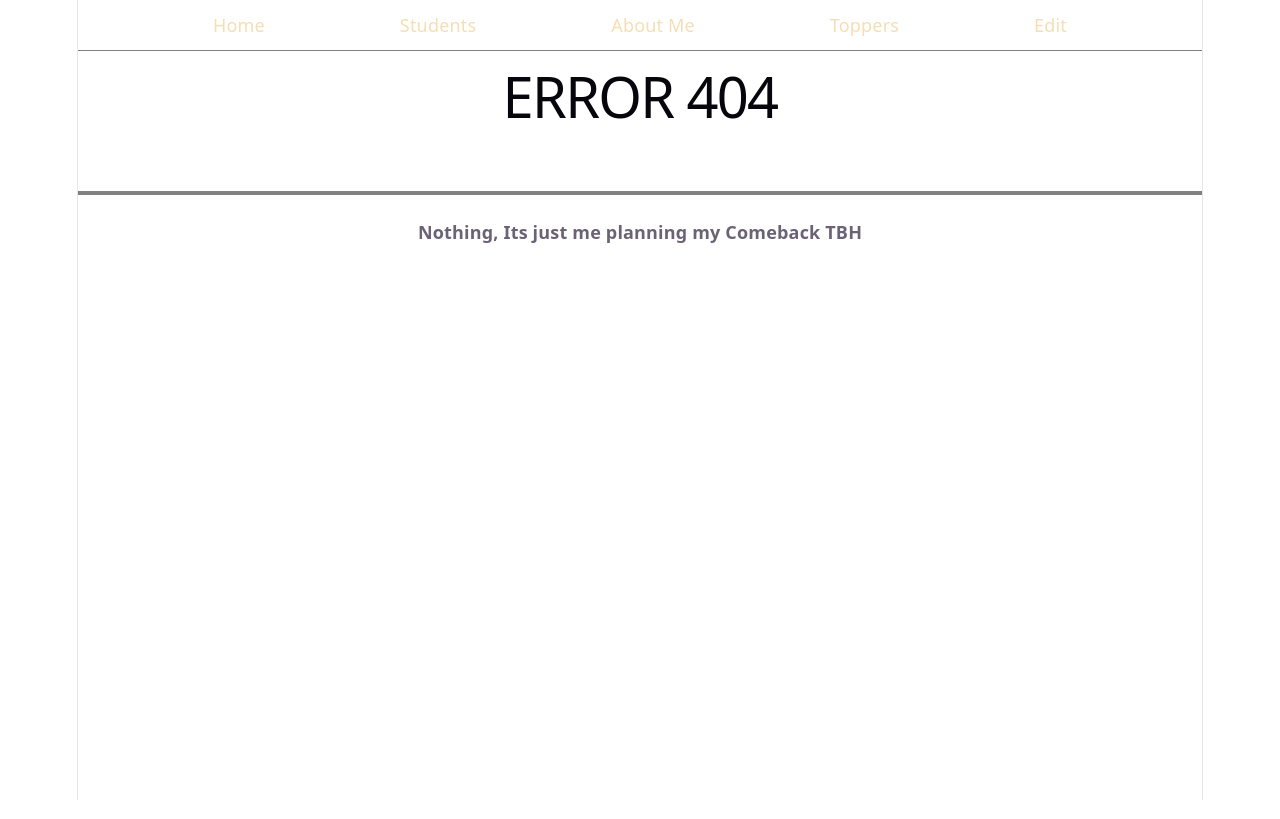
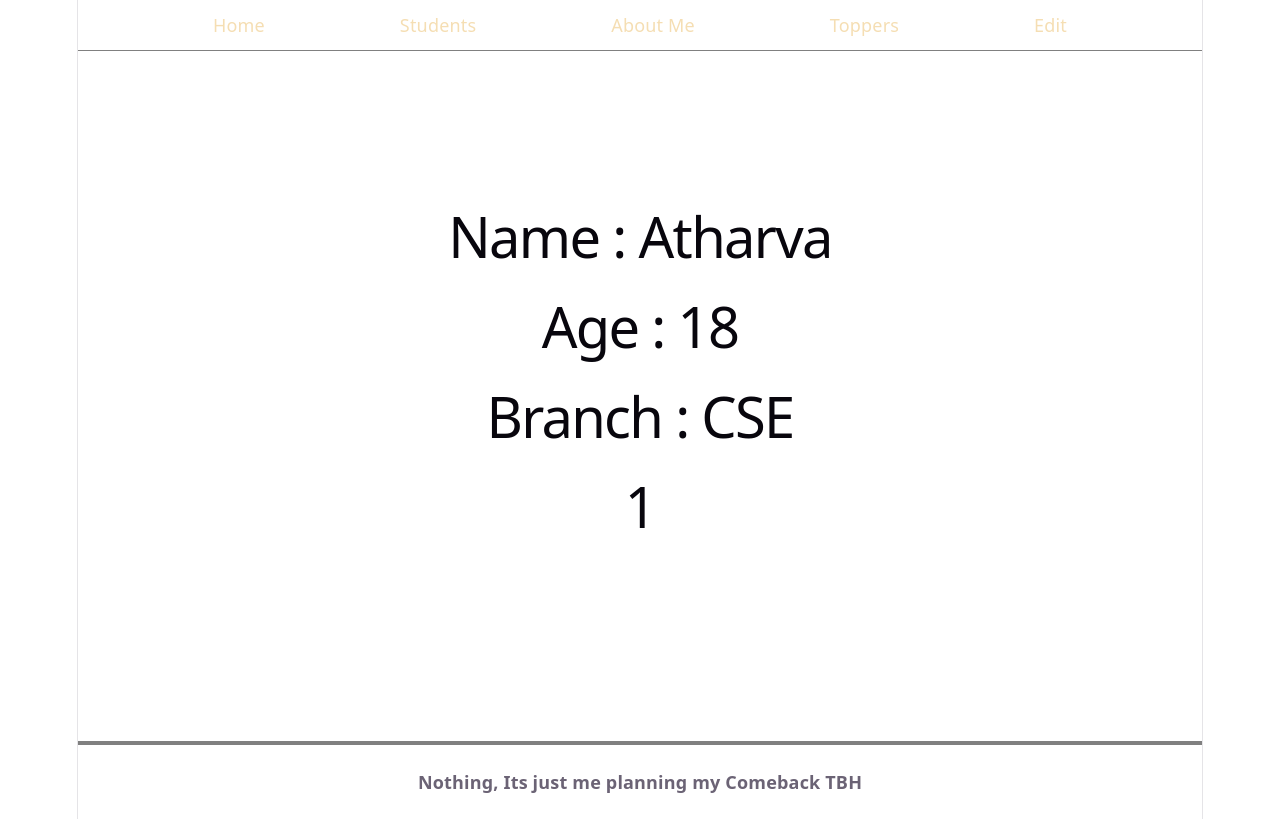
Before and after one commit to Atharva7153/Student-Management, a React app in the folder frontend/: page /student/id/1 in a window 1280 px wide. Before the commit this address had no page. Built offline with nearby package versions, Linux system fonts and the light colour scheme; the HTML template or start-up script is replaced by a standard one.

Commit message:
Dynamic Routing basics

```diff
--- a/frontend/src/App.jsx
+++ b/frontend/src/App.jsx
@@ -5,6 +5,7 @@ import About from "./pages/About"
 import Students from "./pages/Students"
 import Toppers from "./pages/Toppers"
 import Edit from "./pages/Edit"
+import Details from "./pages/Details"
 
 import Error from "./pages/Error"
 import Nav from "./components/Nav"
@@ -24,6 +25,7 @@ function App() {
       <Route path="/students" element={<Students />}/>
       <Route path="/toppers" element={<Toppers />}/>
       <Route path="/edit" element={<Edit />}/>
+      <Route path="/student/id/:id" element={<Details />} />
 
 
 
--- a/frontend/src/pages/Details.jsx
+++ b/frontend/src/pages/Details.jsx
@@ -1,8 +1,19 @@
 import React from 'react'
+import "./styles/Students.css"
+import { useParams } from 'react-router-dom'
 
 const Details = () => {
+  const {id} = useParams()
   return (
-    <div>Details</div>
+
+    <>
+    <div className="main">
+      <h1>Name : Atharva</h1>
+      <h1>Age : 18</h1>
+      <h1>Branch : CSE</h1>
+      <h1>{id}</h1>
+    </div>
+    </>
   )
 }
 
--- a/frontend/src/pages/Students.jsx
+++ b/frontend/src/pages/Students.jsx
@@ -2,9 +2,12 @@ import React, { useEffect } from 'react'
 import axios from "axios";
 import { useState } from 'react';
 import "./styles/Students.css"
+import { useNavigate } from 'react-router-dom';
 
 const Students = () => {
   const [students, setStudents] = useState();
+  const navigate = useNavigate()
+
   useEffect(() => {
 
     const getStudents = async () => {
@@ -14,6 +17,13 @@ const Students = () => {
     getStudents()
 
   }, [])
+
+  const Navigate = (id)=>{
+
+    navigate(`/student/id/${id}`)
+  }
+
+
   if(!students){
     return(
       <div className="main">
@@ -29,7 +39,7 @@ const Students = () => {
     <div className="main">
       <p>This is Students Page</p>
       {students.map(student => (
-        <h1 onClick={()=>Click(student.name)}>{student.name}</h1>
+        <h1 onClick={()=>Navigate(student.id)}>{student.name}</h1>
 
       ))}
       </div>
```
Also changed, not shown: 1 other file (tests, documents, lock files or other folders).
